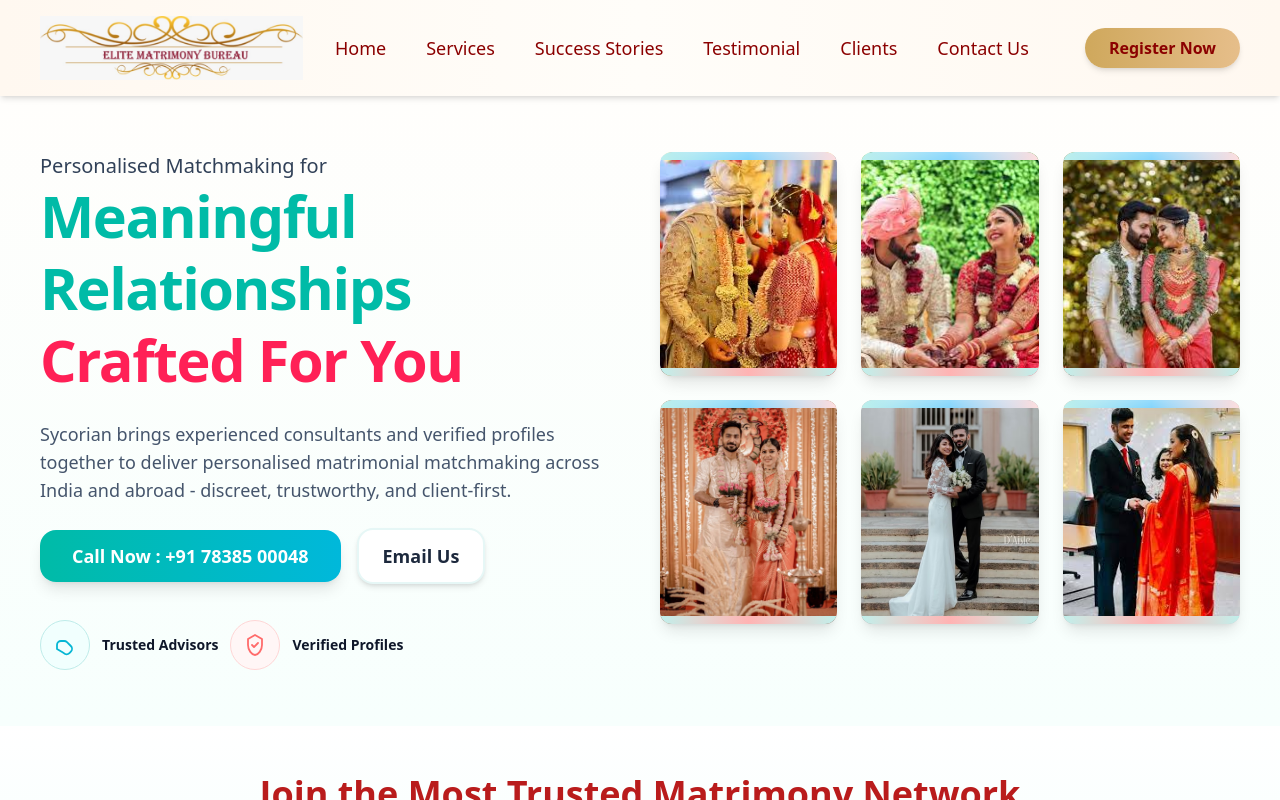
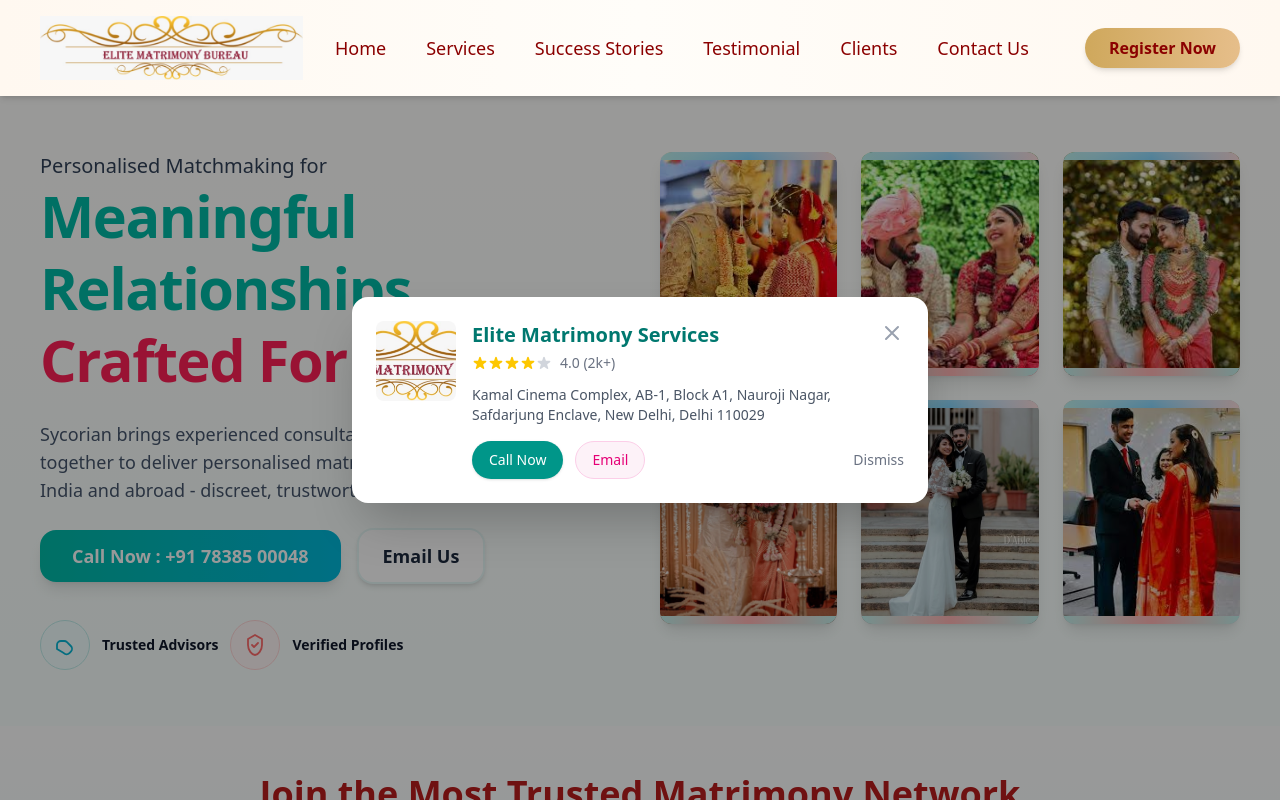
Before and after one commit to shreya-saran/matrimony, a React (Vite) app: page / in a window 1280 px wide. Shown: the top 800 px of the page. Built offline with nearby package versions, Linux system fonts and the light colour scheme.

Commit message:
Some changes

```diff
--- a/src/App.jsx
+++ b/src/App.jsx
@@ -11,10 +11,12 @@ import Footer from "./components/Footer";
 import Testimonials from "./components/Testimonials";
 import SuccessStories from "./components/SuccessStories";
 import PrivacyPolicy from "./components/privacypolicy";
+import MatrimonyPopup from "./components/MatrimonyPopup";
 
 function App() {
   return (
     <BrowserRouter>
+      <MatrimonyPopup />
       <Navbar />
 
       <Routes>
@@ -24,7 +26,6 @@ function App() {
             <>
               <section id="home">
                 <HeroSection />
-                <RegistrationRow />
               </section>
 
               <section id="register">
--- /dev/null
+++ b/src/components/MatrimonyPopup.jsx
@@ -0,0 +1,95 @@
+import React, { useEffect, useState } from "react";
+import logo from "../assets/logo.jpeg"; // <- update path to your logo file
+
+export default function MatrimonyPopup() {
+  const PHONE = "+917838500048";
+  const PLAIN_PHONE = "7838500048";
+  const EMAIL = "sycoriaanteam@gmail.com";
+  const COMPANY = "elite matrimony services";
+  const ADDRESS = "Kamal Cinema Complex, AB-1, Block A1, Nauroji Nagar, Safdarjung Enclave, New Delhi, Delhi 110029";
+
+  const [show, setShow] = useState(false);
+
+  useEffect(() => {
+    setTimeout(() => setShow(true), 1000); // show popup after 1s
+  }, []);
+
+  const handleClose = () => setShow(false);
+
+  if (!show) return null;
+
+  return (
+    <>
+      {/* Background overlay for desktop */}
+      <div className="hidden md:block fixed inset-0 z-40 bg-black/40" onClick={handleClose}></div>
+
+      {/* Desktop centered popup */}
+      <div className="hidden md:flex fixed inset-0 z-50 items-center justify-center px-6">
+        <div className="w-full max-w-xl bg-white rounded-2xl shadow-2xl overflow-hidden">
+          <div className="flex gap-4 p-6">
+            <img src={logo} alt="logo" className="w-20 h-20 rounded-lg object-cover" />
+            <div className="flex-1">
+              <div className="flex items-start justify-between">
+                <div>
+                  <h3 className="text-xl font-semibold capitalize text-teal-700">{COMPANY}</h3>
+                  <div className="flex items-center gap-2 mt-1">
+                    <div className="flex items-center">
+                      {[1, 2, 3, 4, 5].map((i) => (
+                        <svg key={i} xmlns="http://www.w3.org/2000/svg" viewBox="0 0 20 20" fill="currentColor" className={`w-4 h-4 ${i <= 4 ? "text-yellow-400" : "text-gray-300"}`}>
+                          <path d="M9.049 2.927c.3-.921 1.603-.921 1.902 0l1.2 3.674a1 1 0 00.95.69h3.862c.969 0 1.371 1.24.588 1.81l-3.124 2.27a1 1 0 00-.364 1.118l1.2 3.674c.3.921-.755 1.688-1.538 1.118l-3.124-2.27a1 1 0 00-1.176 0l-3.124 2.27c-.783.57-1.838-.197-1.538-1.118l1.2-3.674a1 1 0 00-.364-1.118L2.449 9.1c-.783-.57-.38-1.81.588-1.81h3.862a1 1 0 00.95-.69l1.2-3.674z" />
+                        </svg>
+                      ))}
+                    </div>
+                    <span className="text-sm text-gray-500">4.0 (2k+)</span>
+                  </div>
+                </div>
+                <button onClick={handleClose} className="text-gray-400 hover:text-gray-600">
+                  <svg xmlns="http://www.w3.org/2000/svg" className="h-6 w-6" fill="none" viewBox="0 0 24 24" stroke="currentColor">
+                    <path strokeLinecap="round" strokeLinejoin="round" strokeWidth={2} d="M6 18L18 6M6 6l12 12" />
+                  </svg>
+                </button>
+              </div>
+
+              <p className="text-sm text-gray-600 mt-3">{ADDRESS}</p>
+
+              <div className="mt-4 flex gap-3 items-center">
+                <a href={`tel:${PHONE}`} className="inline-flex items-center gap-2 px-4 py-2 rounded-full border border-transparent shadow-sm text-sm font-medium bg-teal-600 text-white hover:bg-teal-700">
+                  Call Now
+                </a>
+                <a href={`mailto:${EMAIL}`} className="inline-flex items-center gap-2 px-4 py-2 rounded-full border border-pink-200 text-sm font-medium bg-pink-50 text-pink-600 hover:bg-pink-100">
+                  Email
+                </a>
+                <button onClick={handleClose} className="ml-auto text-sm text-gray-500 hover:text-gray-700">Dismiss</button>
+              </div>
+            </div>
+          </div>
+        </div>
+      </div>
+
+      {/* Mobile popup at bottom */}
+      <div className="md:hidden fixed bottom-0 left-0 right-0 z-50 bg-white border-t border-gray-200 shadow-lg rounded-t-2xl p-4 animate-slide-up">
+        <div className="flex gap-3 items-start">
+          <img src={logo} alt="logo" className="w-14 h-14 rounded-lg object-cover" />
+          <div className="flex-1">
+            <div className="flex items-center justify-between">
+              <div>
+                <h4 className="text-md font-semibold text-teal-700 capitalize">{COMPANY}</h4>
+                <p className="text-xs text-gray-500 mt-0.5">{PLAIN_PHONE}</p>
+              </div>
+              <button onClick={handleClose} className="text-gray-400">
+                <svg xmlns="http://www.w3.org/2000/svg" className="h-5 w-5" fill="none" viewBox="0 0 24 24" stroke="currentColor">
+                  <path strokeLinecap="round" strokeLinejoin="round" strokeWidth={2} d="M6 18L18 6M6 6l12 12" />
+                </svg>
+              </button>
+            </div>
+            <p className="text-xs text-gray-600 mt-2 line-clamp-2">{ADDRESS}</p>
+            <div className="mt-3 flex gap-2">
+              <a href={`tel:${PHONE}`} className="flex-1 inline-flex items-center justify-center gap-2 px-3 py-2 rounded-full text-sm font-medium bg-teal-600 text-white">Call</a>
+              <a href={`mailto:${EMAIL}`} className="inline-flex items-center gap-2 px-3 py-2 rounded-full text-sm font-medium bg-pink-50 text-pink-600 border border-pink-100">Email</a>
+            </div>
+          </div>
+        </div>
+      </div>
+    </>
+  );
+}
--- a/src/components/Navbar.jsx
+++ b/src/components/Navbar.jsx
@@ -20,44 +20,44 @@ export default function Navbar() {
           {/* Desktop Menu */}
           <nav className="hidden lg:flex items-center gap-10">
             <a
-              href="#home"
+              href="/#home"
               className="text-lg font-medium text-[#8B0000] hover:text-[#CFA85C] transition transform hover:-translate-y-0.5"
             >
               Home
             </a>
             <a
-              href="#services"
+              href="/#services"
               className="text-lg font-medium text-[#8B0000] hover:text-[#CFA85C] transition transform hover:-translate-y-0.5"
             >
               Services
             </a>
             <a
-              href="#success"
+              href="/#success"
               className="text-lg font-medium text-[#8B0000] hover:text-[#CFA85C] transition transform hover:-translate-y-0.5"
             >
               Success Stories
             </a>
             <a
-              href="#testimonials"
+              href="/#testimonials"
               className="text-lg font-medium text-[#8B0000] hover:text-[#CFA85C] transition transform hover:-translate-y-0.5"
             >
               Testimonial
             </a>
             <a
-              href="#clients"
+              href="/#clients"
               className="text-lg font-medium text-[#8B0000] hover:text-[#CFA85C] transition transform hover:-translate-y-0.5"
             >
               Clients
             </a>
             <a
-              href="#contact"
+              href="/#contact"
               className="text-lg font-medium text-[#8B0000] hover:text-[#CFA85C] transition transform hover:-translate-y-0.5"
             >
               Contact Us
             </a>
 
             <a
-              href="#register"
+              href="/#register"
               className="ml-4 inline-flex items-center px-6 py-2 rounded-full bg-gradient-to-r from-[#CFA85C] to-[#E6BE8A] text-[#8B0000] font-semibold shadow-md hover:shadow-lg hover:from-[#E6BE8A] hover:to-[#CFA85C] transition"
             >
               Register Now
@@ -124,33 +124,35 @@ export default function Navbar() {
             Home
           </a>
           <a
-            href="#services"
+            href="/#services"
             onClick={() => setOpen(false)}
             className="text-lg text-[#8B0000] hover:text-[#CFA85C]"
           >
             Services
           </a>
           <a
-            href="#success"
+            href="/#success"
             onClick={() => setOpen(false)}
             className="text-lg text-[#8B0000] hover:text-[#CFA85C]"
           >
             Success Stories
           </a>
           <a
-              href="#testimonials"
-              className="text-lg font-medium text-[#8B0000] hover:text-[#CFA85C] transition transform hover:-translate-y-0.5"
+            href="/#testimonials"
+            onClick={() => setOpen(false)}
+            className="text-lg text-[#8B0000] hover:text-[#CFA85C] transition transform hover:-translate-y-0.5"
             >
               Testimonials
           </a>
           <a
-              href="#clients"
-              className="text-lg font-medium text-[#8B0000] hover:text-[#CFA85C] transition transform hover:-translate-y-0.5"
+            href="/#clients"
+            onClick={() => setOpen(false)}
+              className="text-lg text-[#8B0000] hover:text-[#CFA85C] transition transform hover:-translate-y-0.5"
             >
               Clients
             </a>
           <a
-            href="#contact"
+            href="/#contact"
             onClick={() => setOpen(false)}
             className="text-lg text-[#8B0000] hover:text-[#CFA85C]"
           >
@@ -158,7 +160,8 @@ export default function Navbar() {
           </a>
 
           <a
-            href="#register"
+            href="/#register"
+            onClick={() => setOpen(false)}
             className="mt-3 inline-flex justify-center items-center px-6 py-2 rounded-full bg-gradient-to-r from-[#CFA85C] to-[#E6BE8A] text-[#8B0000] font-semibold shadow hover:from-[#E6BE8A] hover:to-[#CFA85C] transition"
           >
             Register Now
--- a/src/components/Testimonials.jsx
+++ b/src/components/Testimonials.jsx
@@ -1,4 +1,4 @@
-import React from "react";
+import React, { useRef } from "react";
 import { Swiper, SwiperSlide } from "swiper/react";
 import { Navigation, Pagination, Autoplay } from "swiper/modules";
 import "swiper/css";
@@ -16,6 +16,30 @@ import v6 from "../assets/videos/v6.mp4";
 const videos = [v1, v2, v3, v4, v5, v6];
 
 const Testimonials = () => {
+  const swiperRef = useRef(null);
+  const videoRefs = useRef([]);
+
+  const handlePlay = (index) => {
+    // Stop all other videos
+    videoRefs.current.forEach((video, i) => {
+      if (i !== index && video && !video.paused) {
+        video.pause();
+      }
+    });
+
+    // Pause autoplay while a video is playing
+    if (swiperRef.current) {
+      swiperRef.current.autoplay.stop();
+    }
+  };
+
+  const handlePause = () => {
+    // Resume autoplay when the video is paused
+    if (swiperRef.current) {
+      swiperRef.current.autoplay.start();
+    }
+  };
+
   return (
     <section className="py-16 bg-gradient-to-b from-teal-50 to-pink-50 text-center">
       <h2 className="text-4xl font-bold text-teal-700 mb-12">
@@ -25,11 +49,12 @@ const Testimonials = () => {
       <div className="max-w-6xl mx-auto px-6">
         <Swiper
           modules={[Navigation, Pagination, Autoplay]}
+          onSwiper={(swiper) => (swiperRef.current = swiper)}
           spaceBetween={30}
           slidesPerView={1}
           navigation
           pagination={{ clickable: true }}
-          loop={true} // ✅ keeps looping infinitely
+          loop={true}
           autoplay={{
             delay: 3500,
             disableOnInteraction: false,
@@ -51,18 +76,17 @@ const Testimonials = () => {
 
                 {/* Video */}
                 <video
+                  ref={(el) => (videoRefs.current[index] = el)}
                   className="w-full h-80 object-cover"
                   controls
                   preload="metadata"
+                  onPlay={() => handlePlay(index)}
+                  onPause={handlePause}
+                  onEnded={handlePause}
                 >
                   <source src={video} type="video/mp4" />
                   Your browser does not support the video tag.
                 </video>
-
-                {/* Bottom Gradient Bar (Removed Testimonial number) */}
-                {/* <div className="bg-gradient-to-r from-pink-400 to-teal-400 py-3 text-white font-medium text-lg">
-                  Thank You For Your Love 💕
-                </div> */}
               </div>
             </SwiperSlide>
           ))}
```
